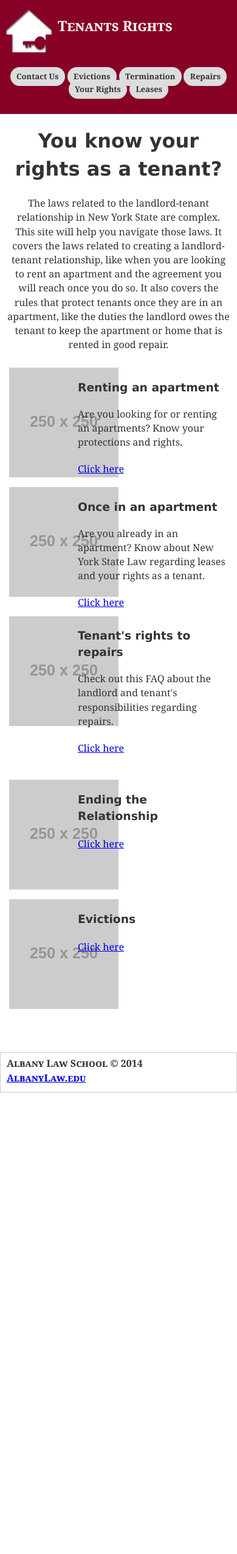
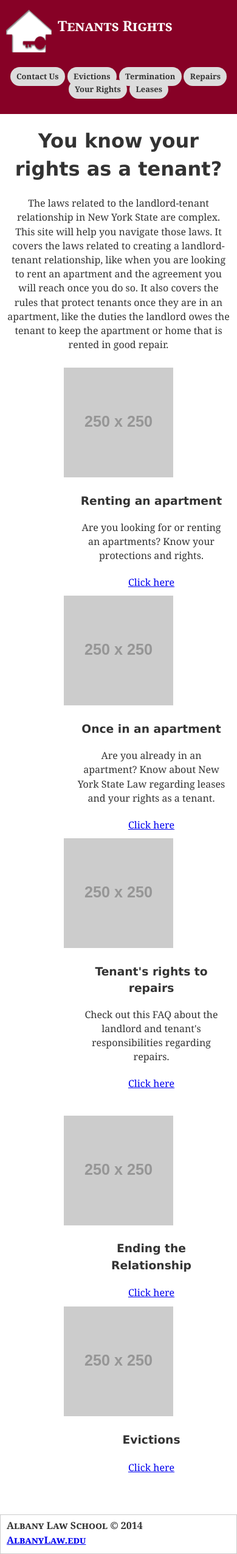
Before and after one commit to iinf362/team5, a Jekyll site: the page built from index.html, in a window 390 px wide. Shown: the whole page at 61% size. Built offline with Jekyll 4.4.1, drawn with Linux system fonts in a browser that asks for light colours; before the commit the page ends 1792 px from its top, so only the background shows below that.

Commit message:
Update style.css

```diff
--- a/css/style.css
+++ b/css/style.css
@@ -330,6 +330,21 @@ p.welcome-text, .welcome-title{
 	}
 }
 
+@media(max-width: 645px){
+	.section-image{
+		width: 100%;
+	}
+
+	.section-title, p.section-description, .section-text{
+		text-align: center;
+	}
+
+	.section-text{
+		width: 70%;
+		padding-left: 0;
+	}
+}
+
 /**Utilities**/
 
 /**
```
